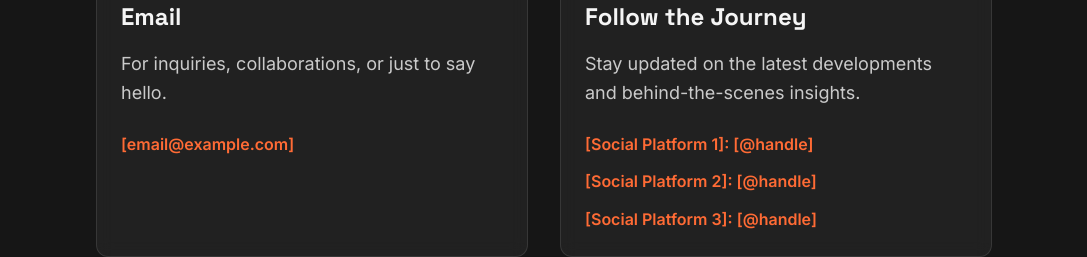
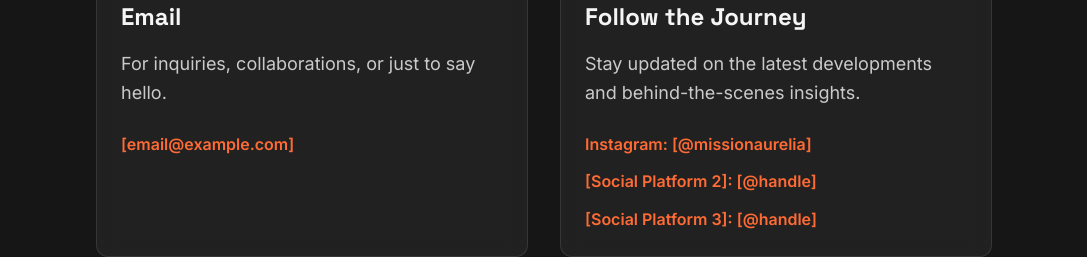
Before and after one commit to missionaurelia/mission-aurelia-website, a React (Vite) app: page /contact in a window 1280 px wide. Shown: the part 800-1057 px from the top of the page, without its empty margins (96-1183 px from the left). Built offline with nearby package versions, Linux system fonts and the light colour scheme; the HTML template or start-up script is replaced by a standard one.

Commit message:
Update Contact.jsx

```diff
--- a/src/pages/Contact.jsx
+++ b/src/pages/Contact.jsx
@@ -25,7 +25,7 @@ export default function Contact() {
   ];
 
   const socialLinks = [
-    { platform: '[Social Platform 1]', url: '#', handle: '[@handle]' },
+    { platform: 'Instagram', url: 'https://www.instagram.com/missionaurelia?igsh=OTQ0djM0anpxNW9k', handle: '[@missionaurelia]' },
     { platform: '[Social Platform 2]', url: '#', handle: '[@handle]' },
     { platform: '[Social Platform 3]', url: '#', handle: '[@handle]' },
   ];
```
